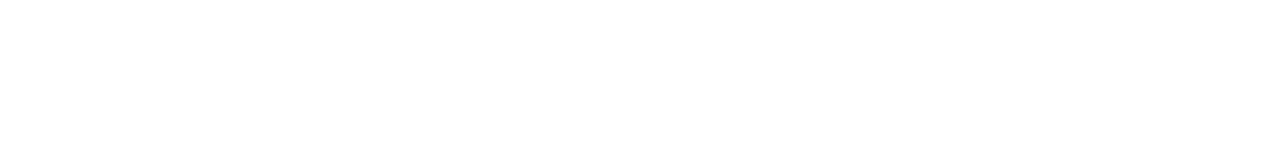
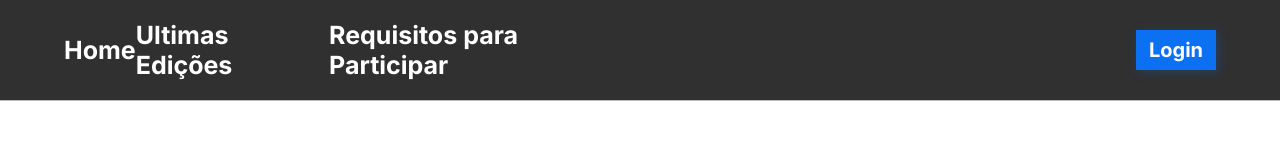
Before and after one commit to GuilhermeLustosa/bootcampdnc, a plain HTML site: page index.html in a window 1280 px wide. Drawn offline with Linux system fonts and the light colour scheme.

Commit message:
Criação do Estilo CSS do Menu

```diff
--- a/assets/src/css/style.css
+++ b/assets/src/css/style.css
@@ -0,0 +1,50 @@
+@import url('https://fonts.googleapis.com/css2?family=Inter:wght@300;400;700&display=swap');
+
+body {
+    margin: 0%;
+    padding: 0%;
+}
+
+#principal {
+    width: 100%;
+    height: 100px;
+
+    background-color: #303030;
+    display: flex;
+    justify-content: space-between;
+    align-items: center;
+    border-bottom: 1px solid #BABABA;
+}
+
+#menu {
+    display: flex;
+    width: 45%;
+    justify-content: space-around;
+    align-items: center;
+    margin-left: 5%;
+}
+
+#principal div a {
+    font-family: 'Inter';
+    font-size: 25px;
+    font-weight: 600;
+    color: white;
+    text-decoration: none;
+}
+
+#principal button {
+    margin-right: 5%;
+    background-color: #0C70F2;
+    border: 0;
+
+    height: 40px;
+    width: 80px;
+
+    font-family: 'Inter';
+    font-size: 20px;
+    font-weight: 600;
+    color: white;
+
+    box-shadow: 3px 2px 10px rgba(12,112,242, 0.25);
+    cursor: pointer;
+}
--- a/index.html
+++ b/index.html
@@ -7,6 +7,13 @@
     <title>BootCamp-DNC</title>
 </head>
 <body>
-
+    <nav id="principal">
+        <div id="menu">
+            <a href="">Home</a>
+            <a href="">Ultimas Edições</a>
+            <a href="">Requisitos para Participar</a>
+        </div>
+        <button>Login</button>
+    </nav>
 </body>
 </html>
```
